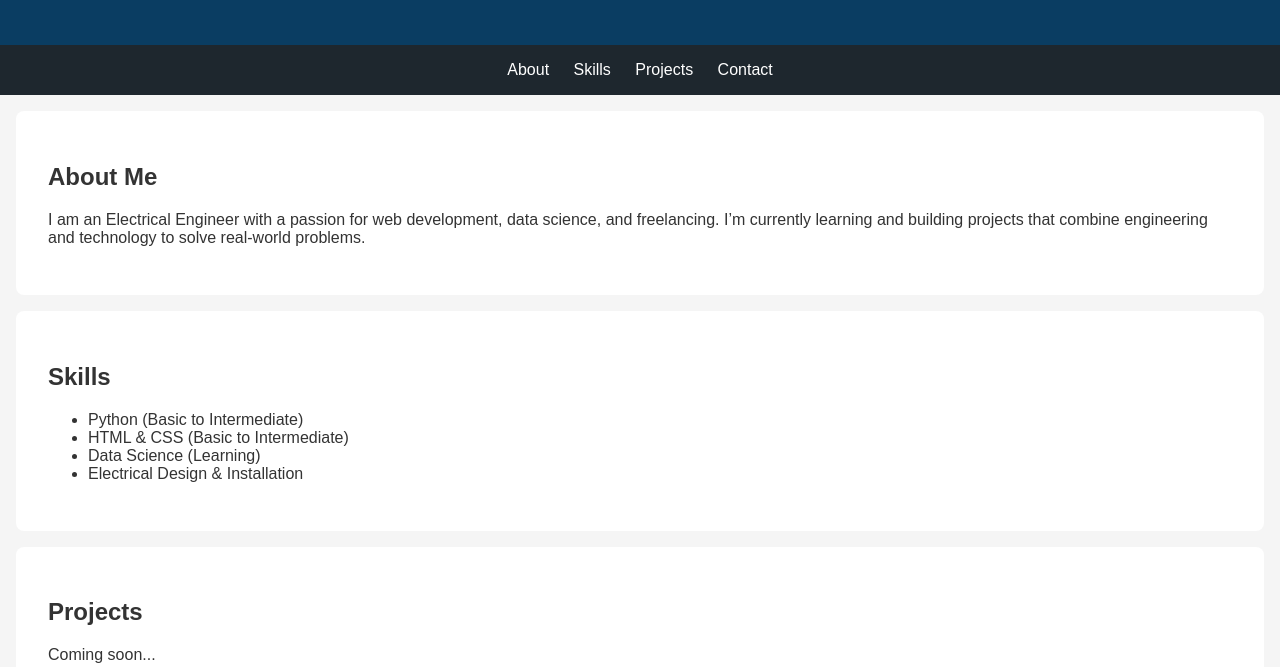
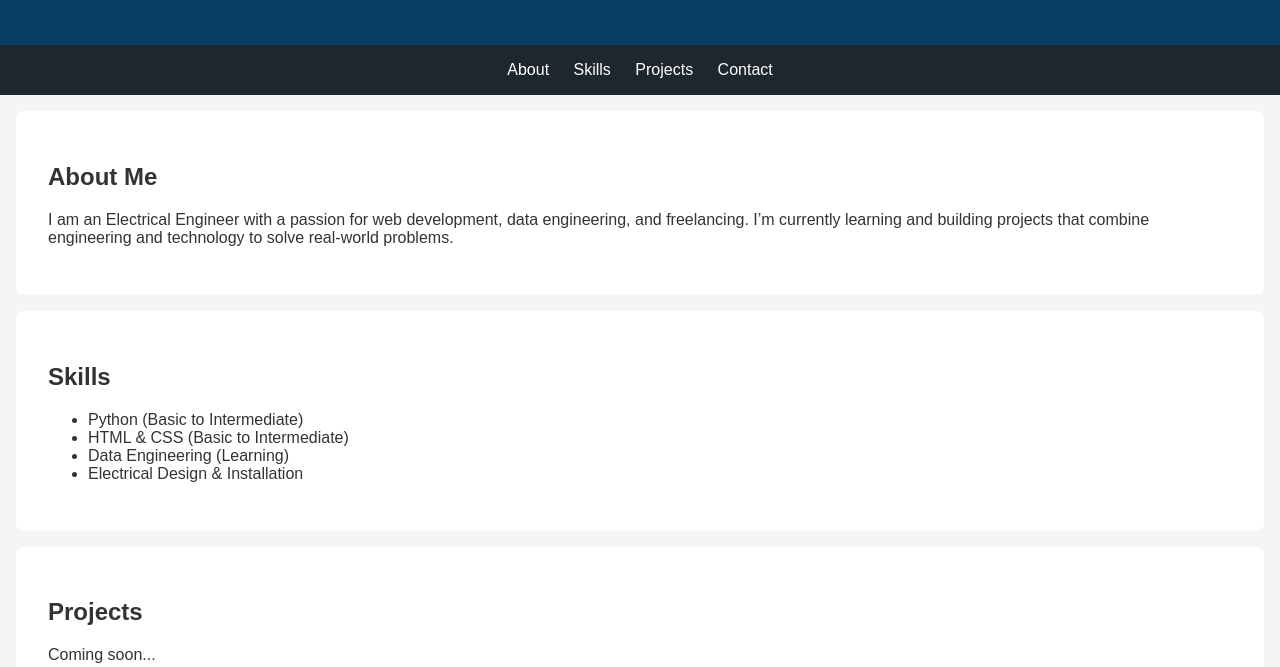
Before and after one commit to neduifeanyi/chinedu---portfolio-, a plain HTML site: page index.html in a window 1280 px wide. Shown: the part 133-800 px from the top of the page. Drawn offline with Linux system fonts and the light colour scheme.

Commit message:
Revise portfolio content and skills section
Updated the portfolio content to reflect a focus on data engineering instead of data science.

```diff
--- a/index.html
+++ b/index.html
@@ -22,7 +22,7 @@
 
   <section id="about">
     <h2>About Me</h2>
-    <p>I am an Electrical Engineer with a passion for web development, data science, and freelancing. I’m currently learning and building projects that combine engineering and technology to solve real-world problems.</p>
+    <p>I am an Electrical Engineer with a passion for web development, data engineering, and freelancing. I’m currently learning and building projects that combine engineering and technology to solve real-world problems.</p>
   </section>
 
   <section id="skills">
@@ -30,7 +30,7 @@
     <ul>
       <li>Python (Basic to Intermediate)</li>
       <li>HTML & CSS (Basic to Intermediate)</li>
-      <li>Data Science (Learning)</li>
+      <li>Data Engineering (Learning)</li>
       <li>Electrical Design & Installation</li>
     </ul>
   </section>
```
